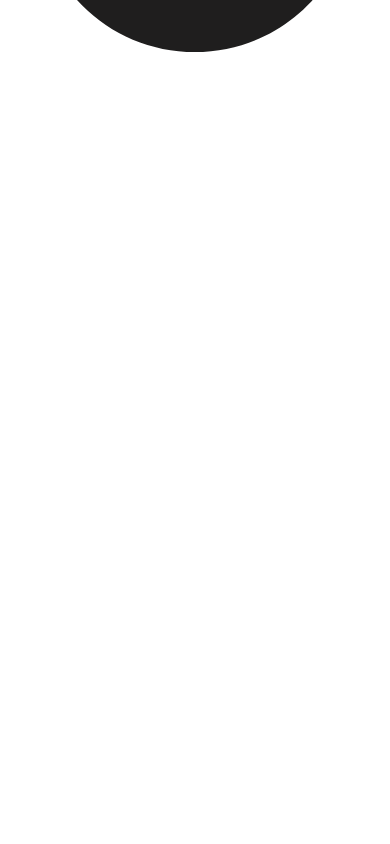
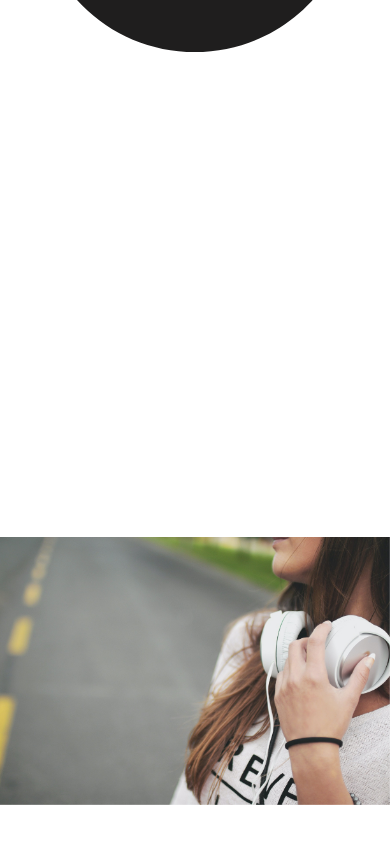
Before and after one commit to tutaabsoluta/Headphones-React, a React (Vite) app: page / in a window 390 px wide. Shown: the part 2450-3294 px from the top of the page. Before the commit the page ends 2634 px from the top, so only its background shows below. Built offline with nearby package versions, Linux system fonts and the light colour scheme.

Commit message:
hero done

```diff
--- a/index.html
+++ b/index.html
@@ -5,7 +5,7 @@
     <meta name="viewport" content="width=device-width, initial-scale=1.0" />
     <link href="./src/output.css" rel="stylesheet">
 
-    <title>Headphones App</title>
+    <title>HeadPhones App</title>
   </head>
   <body>
     <div id="root"></div>
--- a/src/App.jsx
+++ b/src/App.jsx
@@ -1,16 +1,15 @@
-import { Details, Header, Navbar } from "./components";
-
+import { Details, Header, Hero, Navbar, Products } from "./components";
 
 function App() {
-
-
   return (
     <>
       <Navbar />
-        <Header />
-        <Details />
+      <Header />
+      <Details />
+      <Hero />
+      <Products />
     </>
-  )
+  );
 }
 
-export default App
+export default App;
--- a/src/components/Details.jsx
+++ b/src/components/Details.jsx
@@ -3,18 +3,18 @@ import { detailsData } from "../data";
 export const Details = () => {
   return (
     <>
-      <div className="flex items-center justify-center gap-4 p-8 text-black">
-        {detailsData.map((detail) => (
-          <div key={ detail.id } >
+      <div className="md:flex items-center justify-center gap-4 p-20 text-black">
+        { detailsData.map( detail => (
+          <div key={ detail.id } className="flex flex-col items-center justify-items-center space-y-4" >
             <img
-              src={`../public/img/${detail.imageUrl}`}
-              alt={`Imagen de ${detail.title}`}
+              src={`../public/img/${ detail.imageUrl }`}
+              alt={`Imagen de ${ detail.title }`}
               className="w-20 h-auto"
             />
-            <p>{detail.title}</p>
-            <p>{detail.description}</p>
+            <p className="uppercase text-2xl text-center font-bold text-blue-500">{detail.title}</p>
+            <p>{ detail.description }</p>
           </div>
-        ))}
+        )) }
       </div>
     </>
   );
--- a/src/components/Header.jsx
+++ b/src/components/Header.jsx
@@ -3,7 +3,7 @@ export const Header = () => {
   return (
     <>
       <div className="bg-slate-900 p-40">
-        <div className="container grid grid-cols-2 items-center justify-items-center">
+        <div className="container md:grid grid-cols-2 items-center justify-items-center">
         {/* Imagen */}
             <div className="text-white">
                 <img src="../public/img/header.png" alt="Imagen de unos Headphones" />
--- /dev/null
+++ b/src/components/Hero.jsx
@@ -0,0 +1,36 @@
+export const Hero = () => {
+    return (
+      <>
+        <div className="flex justify-between h-screen">
+          {/* Sección de texto */}
+          <div className="w-1/2 h-1/2 p-12 bg-blue-500 text-white flex flex-col justify-center">
+            <h3 className="text-6xl font-bold mb-4">Sobre los TechPRO</h3>
+            <p className="text-lg leading-relaxed">
+              Lorem ipsum dolor sit amet consectetur adipisicing elit. Debitis at explicabo esse asperiores? Aspernatur, deserunt et, consectetur hic accusantium harum ad asperiores aliquid debitis odit modi? Fugit corrupti earum saepe.
+            </p>
+
+            <div>
+                <button className="bg-slate-700 p-4 rounded-lg mt-4 hover:bg-slate-900 duration-300 flex items-center">
+                More Info
+                    <svg className="w-5 h-5 ml-2 -mr-1" fill="currentColor" viewBox="0 0 20 20" xmlns="http://www.w3.org/2000/svg">
+                        <path fillRule="evenodd" d="M10.293 3.293a1 1 0 011.414 0l6 6a1 1 0 010 1.414l-6 6a1 1 0 01-1.414-1.414L14.586 11H3a1 1 0 110-2h11.586l-4.293-4.293a1 1 0 010-1.414z" clipRule="evenodd"></path>
+                    </svg>
+                </button>
+            </div>
+
+
+          </div>
+          {/* Sección de imagen */}
+          <div className="w-1/2 h-full">
+            <img
+              src="../public/img/imagen-mujer.jpg"
+              alt="Imagen de una mujer con audífonos"
+              className="w-full h-1/2 object-cover"
+            />
+          </div>
+        </div>
+      </>
+    );
+  };
+
+  // TODO: ajustar tamano del Hero
--- /dev/null
+++ b/src/components/Products.jsx
@@ -0,0 +1,8 @@
+
+export const Products = () => {
+  return (
+    <>
+        <h2 className="tracking-tighter bg-gradient-to-r from-green-500 to-blue-500 bg-clip-text text-transparent text-center -mt-[33.25rem]">Elige los TechPRO</h2>
+    </>
+  )
+}
--- a/src/components/index.js
+++ b/src/components/index.js
@@ -3,3 +3,5 @@
 export * from './Navbar';
 export * from './Header';
 export * from './Details';
+export * from './Hero';
+export * from './Products';
```
